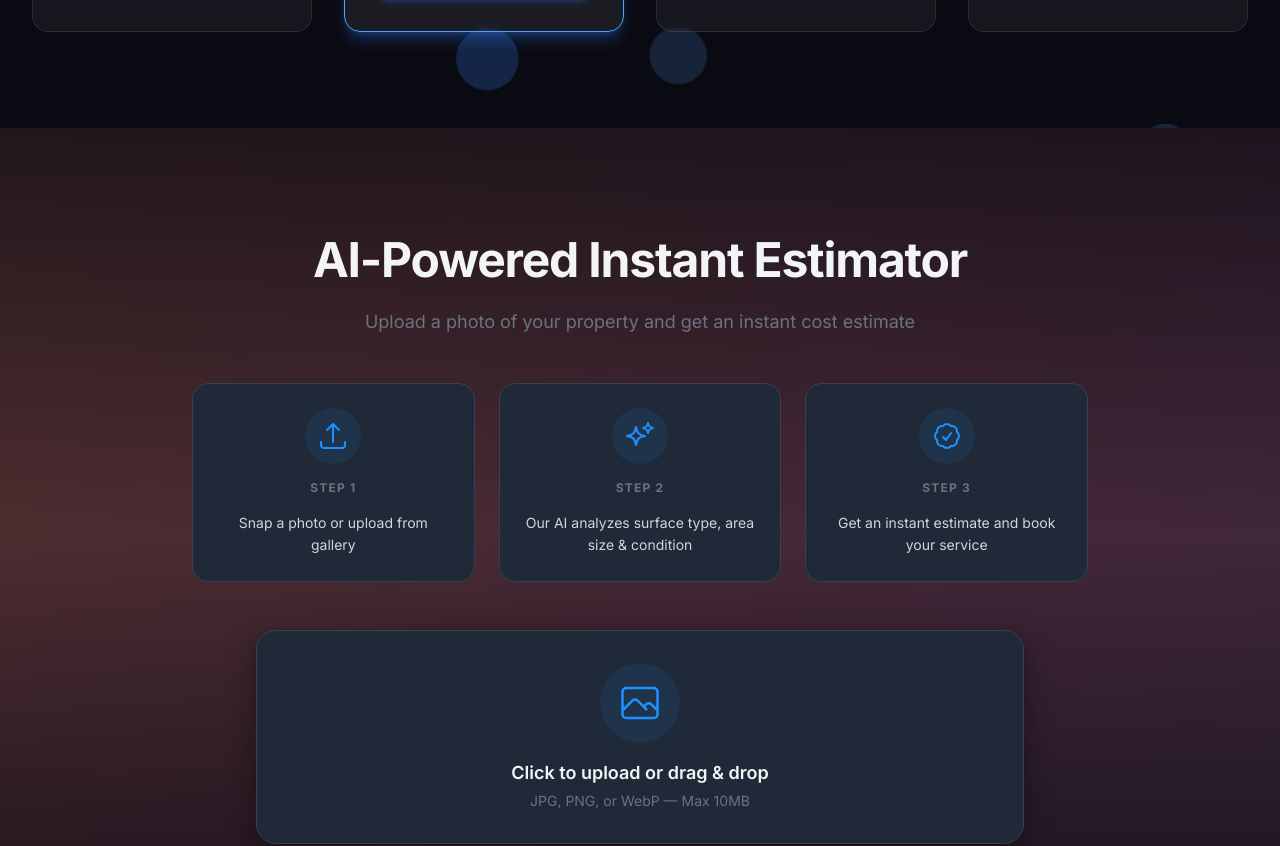
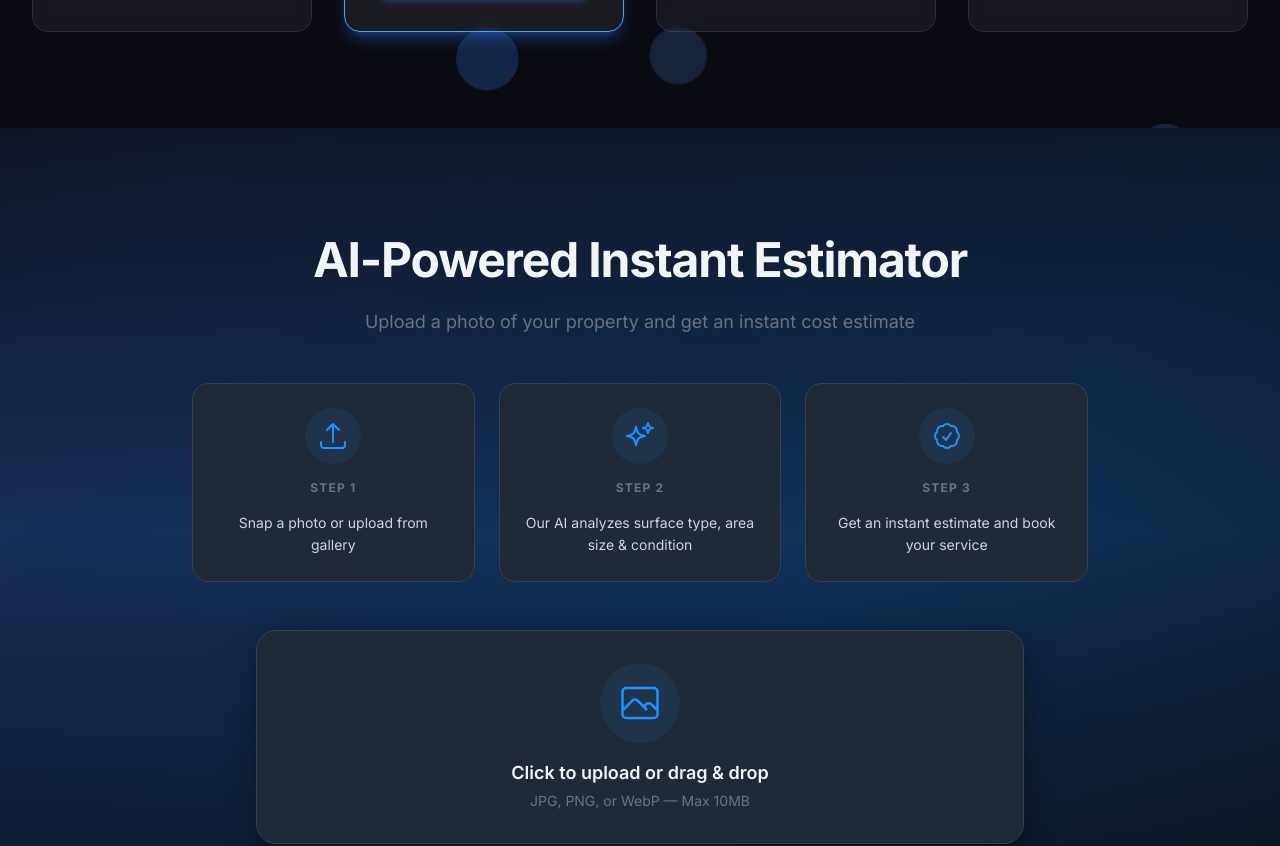
Before and after one commit to mathewb-png/my-website, a Next.js app: page / in a window 1280 px wide. Shown: the part 2220-3066 px from the top of the page. Built offline with nearby package versions, Linux system fonts and the light colour scheme.

Commit message:
fix: update estimator background gradient to match brand colors
Co-authored-by: Cursor <cursoragent@cursor.com>

```diff
--- a/src/app/globals.css
+++ b/src/app/globals.css
@@ -319,7 +319,7 @@ body {
 /* ─── Estimator animated background (CodePen ahmedriad1/BaamKgv) ─── */
 
 .estimator-section {
-  background: linear-gradient(-45deg, #3f51b1 0%, #5a55ae 13%, #7b5fac 25%, #8f6aae 38%, #a86aa4 50%, #cc6b8e 62%, #f18271 75%, #f3a469 87%, #f7c978 100%);
+  background: linear-gradient(-45deg, #0a0a12 0%, #0f1a2e 13%, #111827 25%, #152a4a 38%, #1e3a5f 50%, #1e90ff 62%, #3b82f6 75%, #1e3a5f 87%, #0a0a12 100%);
   background-size: 400% 400%;
   animation: estimator-bg-shift 7.5s ease-in-out infinite;
 }
```
